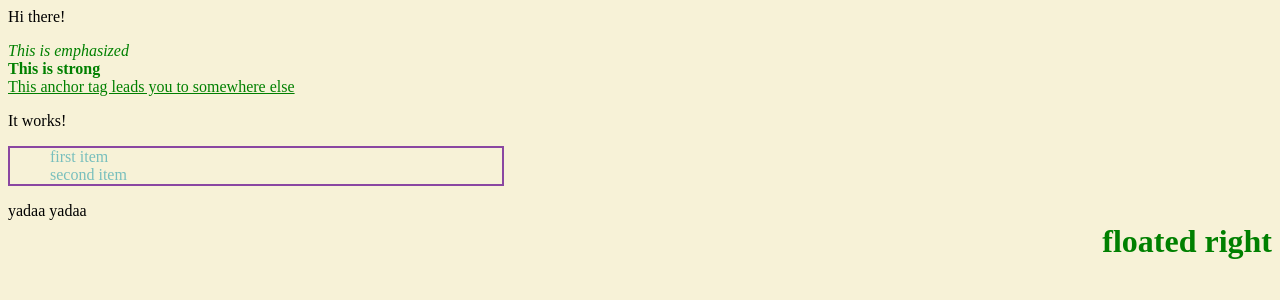
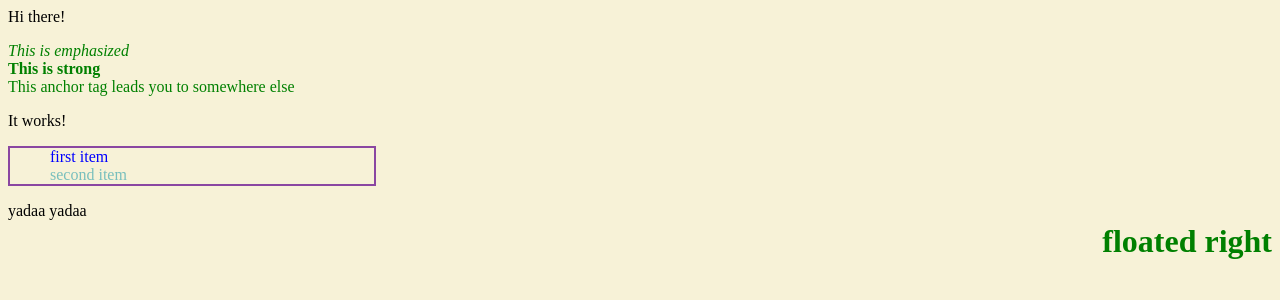
Before and after one commit to aman007shrestha/django_girl-blog, a Django app: template mysite/blog/templates/blog/post_list(prac).html in a window 1280 px wide. Shown: the top 300 px of the page. Run offline with Django 3.2, Linux system fonts and the light colour scheme; the template is opened without the code that fills it, so the values that code supplies are empty; parts of the project's set-up code (start-up, migrations or seed data) failed here and were passed over.

Commit message:
modified template to display posts from database

```diff
--- a/mysite/blog/templates/blog/post_list(prac).html
+++ b/mysite/blog/templates/blog/post_list(prac).html
@@ -10,15 +10,16 @@
 	    	<div style="color: green;">
 			    <em>This is emphasized</em><br>
 			    <strong>This is strong</strong><br>
-			    <a style="color: green;" href="https://djangogirls.org">This anchor tag leads you to somewhere else</a>
+			    <a style="color: green; text-decoration:none;" href="https://djangogirls.org">This anchor tag leads you to somewhere else</a>
 			</div>
 		</p>
 		<p>It works!</p>
-		<ul style="list-style-type: none; color: #78bfbd; border: 2px solid #8a47a1; margin-right: 60vw;">
-			<li>first item</li>
+		<ul style="list-style-type: none; color: #78bfbd; border: 2px solid #8a47a1; margin-right: 70vw;">
+			<li style="color:blue;">first item</li>
 			<li>second item</li>
 		</ul>
 		<h1 style="float: right; color: green; display: inline;">floated right</h1>
-		yadaa yadaa
+		yadaa yadaa<br>
+
 	</body>
 </html>
--- a/mysite/blog/views.py
+++ b/mysite/blog/views.py
@@ -1,5 +1,8 @@
 from django.shortcuts import render
+from .models import Post
+from django.utils import timezone
 
 # Create your views here.
 def post_list(request):
-	return render(request, 'blog/post_list.html', {})
+	posts = Post.objects.filter(published_date__lte=timezone.now()).order_by('published_date')
+	return render(request, 'blog/post_list.html', {'posts':posts})
```
Also changed, not shown: mysite/blog/templates/blog/post_list.html (+6 -8 lines), mysite/db.sqlite3.
